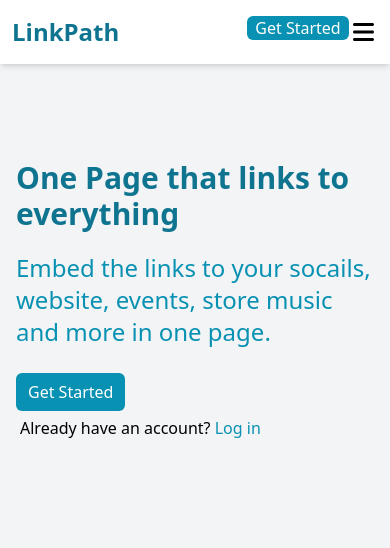
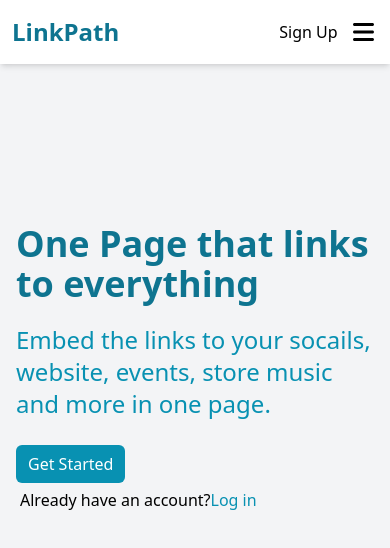
Before and after one commit to JosephChuksN/linkPath, a React (Create React App) app: page / in a window 390 px wide. Shown: the top 548 px of the page. Built offline with nearby package versions, Linux system fonts and the light colour scheme; what @ngneat/falso would draw is missing.

Commit message:
Built modal for delete confirmation and data retrival

```diff
--- a/src/Components/Dashboard/Pages/LinkPage.jsx
+++ b/src/Components/Dashboard/Pages/LinkPage.jsx
@@ -1,43 +1,34 @@
 import React, {useState, useRef} from 'react'
 import LinkPageData from './LinkPageData'
 import { useNavigate } from 'react-router'
-import {v4 as uuidv4} from 'uuid'
 import { useAuth } from '../../../Context/AppContext'
 import { FontAwesomeIcon } from '@fortawesome/react-fontawesome'
 import { faLink, faEye } from '@fortawesome/free-solid-svg-icons'
+import { Spinner } from 'flowbite-react'
 
 
 
 const LinkPage = ({siteData, setSiteData}) => {
-const { CreateSitelink, links, } = useAuth()
+
+  const { CreateSitelink, links, loading } = useAuth()
   const formRef = useRef()
   const [input, setInput] = useState("")
   const navigate = useNavigate()
-  // const [siteLink, setLink] = useState([{siteData}])
-
-
-const addNewSite = (siteName, siteLink, siteImg) =>{ return setSiteData([...siteData, {id:uuidv4(), siteName, siteLink, siteImg}])}
 
 
 //adds new link
   const handleAddLink = async (e) => {
     e.preventDefault()
 
-
    //extracts Url hostname
-  var siteName = new URL(input).hostname.replace("www", "")
+  var siteName = new URL(input).hostname.replace("www.", "")
   let siteLink = input
   let siteImg = ""
   CreateSitelink(siteLink, siteName)
-  addNewSite(siteName, siteLink, siteImg)
   setInput('')
 
-
  }
-const handleNavigate = () =>{
-  return navigate("/preview")
-}
-
+  const handleNavigate = () =>{ return navigate("/preview")}
 
 
   return (
@@ -56,23 +47,39 @@
              required
             />
             </span>
-            <button type='submit'  className='bg-cyan-600 text-white p-3 rounded-r-xl md:rounded-full flex'>Add <span className='hidden md:block ml-1'>New Link</span></button>
+            <button type='submit'  className='bg-cyan-600 text-white p-3 rounded-r-xl md:rounded-full flex'>
+            Add <span className='hidden md:block ml-1'>
+            New Link
+               </span>
+            </button>
       </div>
     </div>
  </form>
+
  <div className='flex flex-col items-center justify-center w-[100%]'>{
+  loading?
+  <div className='flex w-full top-0 z-20  flex-wrap items-center gap-2 justify-center h-full'>
+    <span className='text-4xl text-cyan-600'><Spinner
+      aria-label="Extra large spinner example"
+      size="xl"
+      color="success"
+    />Retriving Data</span>
+  </div>:
     links.map((data)=>(
      <LinkPageData
       key={data._id}
       siteInfo={data}
       siteData={siteData}
-
       setSiteData={setSiteData}  />
-  ))
-     }
+     ))}
  </div>
 
-<span onClick={handleNavigate} className=' lg:hidden absolute bottom-2 rounded-full left-40 bg-cyan-600 text-white p-2 flex gap-2 items-center text-xl '><span className='text-sm'><FontAwesomeIcon icon={faEye} /></span>  Check</span>
+ <span onClick={handleNavigate} className=' lg:hidden absolute bottom-2 rounded-full left-40 bg-cyan-600 text-white p-2 flex gap-2 items-center text-xl '>
+    <span className='text-sm'>
+     <FontAwesomeIcon icon={faEye} />
+    </span>
+     Check
+ </span>
 
 </div>
   )
--- a/src/Components/Dashboard/Pages/LinkPageData.jsx
+++ b/src/Components/Dashboard/Pages/LinkPageData.jsx
@@ -7,11 +7,11 @@
 
 
 const LinkPageData = ({siteInfo, siteData, setSiteData}) => {
+
 const id = siteInfo._id
 const {editLinks, deleteLink}= useAuth()
 const imgInputRef = useRef()
-
-
+const [showDelete, setShowDelete] = useState(false)
 const [siteName, setSiteName] = useState(siteInfo.siteName)
 const [siteLink, setSiteLink] = useState(siteInfo.siteLink)
 const [siteImg, setSiteImg]   = useState(siteInfo.siteImg)
@@ -24,15 +24,12 @@
   deleteLink(id)
 )
 
+const handleShowDeleteModal = ()=>{ setShowDelete(!showDelete)}
 
 useEffect( ()=>{
-//   const editedInfo = {id, siteName, siteLink, siteImg}
-//  const handleEdit = (id, editedInfo)=>{ setSiteData(siteData.map(details => details.id === id ? editedInfo : details))}
-const editData =  ()=>{
+   const editData =  ()=>{
     editLinks(id, siteLink, siteName)
-   console.log(id)
-}
-
+    }
  return  editData
 }, [siteName, siteLink, siteImg])
 
@@ -42,6 +39,8 @@
 
 <>
 <div className='flex items-center justify-center px-1 py-2  w-full  lg:w-3/4'>
+
+
   <div className='flex items-center shadow-md border w-full rounded md:w-[70%] p-5 gap-3 justify-between'>
 
     <div className='flex gap-5'>
@@ -74,11 +73,23 @@
     </div>
 
            <div className='h-full'>
-              <span onClick={handleDelete} className=' text-slate-300 z-10'><FontAwesomeIcon icon={faTrash} /></span>
+              <span onClick={handleShowDeleteModal} className=' text-slate-300 z-10'><FontAwesomeIcon icon={faTrash} /></span>
            </div>
   </div>
 
 </div>
+{showDelete ? <div className='flex w-full h-screen top-0 z-20 bg-black/10 flex-wrap items-center gap-2 justify-center absolute'>
+<div className='w-3/5 md:w-1/5 bg-white flex flex-col gap-6 md:gap-4 justify-center items-center md:p-5 p-8 rounded-lg shadow-lg border'>
+ <span className='text-red-600 text-xl'>Delete this link</span>
+ <span className='flex gap-5'>
+  <button  onClick={handleShowDeleteModal} className='hover:bg-cyan-600/60 bg-cyan-600 text-white p-1 rounded-md transition-all duration-200 delay-200'>Cancel</button>
+  <button onClick={handleDelete} className='hover:bg-red-600/60 bg-red-600 text-white p-1 rounded-md transition-all duration-200 delay-200'>Delete</button>
+ </span>
+</div>
+</div> : null
+
+}
+
 
     </>
 
--- a/src/Components/Homepage/Homebody.jsx
+++ b/src/Components/Homepage/Homebody.jsx
@@ -7,18 +7,32 @@
 
 
 const Homebody = () => {
+
   const { user } = useAuth()
-  return (
-    <div className='flex flex-col gap-3 lg:flex-row px-3 py-4 lg:px-28 lg:py-14 w-full'>
-<div className='pt-20 md:py-16 lg:w-1/2 px-1 flex flex-col gap-5'>
-    <span className='font-bold  text-3xl md:text-6xl md:leading-normal text-cyan-700 '>One Page that links to everything</span>
+
+return (
+<div className='flex flex-col gap-3 lg:flex-row px-3 py-4 lg:px-28 lg:py-14 w-full'>
+
+<div className='pt-36 md:py-16 lg:w-1/2 px-1 flex flex-col gap-5'>
+    <span className='font-bold  text-4xl md:text-6xl md:leading-normal text-cyan-700 '>One Page that links to everything</span>
     <span className='font-normal text-2xl text-cyan-600'>Embed the links to your socails, website, events, store music and more in one page.</span>
-    <div className='py-3  space-y-2'>
-   <Link to={user? "dashboard" : "signup"}><span className='bg-cyan-600 px-3 py-2 rounded-md text-white lg:text-2xl hover:bg-cyan-600/80 transition-all delay-150 duration-500 ease-in-out '>Get Started</span></Link>
-     <div className='p-1'>   <span>Already have an account?</span> <Link to={user? "dashboard" : "login"}><span className='text-cyan-600 hover:underline transition-all delay-300 duration-500 ease-in-out'>Log in</span></Link></div>
-    </div>
+
+  <div className='py-3  space-y-2'>
+         <Link to={user? "dashboard" : "signup"}>
+         <span className='bg-cyan-600 px-3 py-2 rounded-md text-white lg:text-2xl hover:bg-cyan-600/80 transition-all delay-150 duration-500 ease-in-out '>
+         Get Started</span>
+         </Link>
+   <div className='p-1'>
+         <span>Already have an account?</span>
+         <Link to={user? "dashboard" : "login"}>
+         <span className='text-cyan-600 hover:underline transition-all delay-300 duration-500 ease-in-out'>
+         Log in</span>
+         </Link>
+   </div>
+  </div>
 </div>
-    </div>
+
+</div>
   )
 }
 
--- a/src/Components/Homepage/Navbar.jsx
+++ b/src/Components/Homepage/Navbar.jsx
@@ -18,9 +18,9 @@
   return (
     <>
  <div className={`bg-white md:flex justify-between px-3 py-4 lg:px-28 lg:py-5 ${show? "shadow-none" : "shadow-md"} lg:shadow-none`}>
-   <div className='flex gap-32'>
+   <div className='flex gap-40'>
    <span className='font-bold text-2xl flex items-center text-cyan-700'>LinkPath</span>
-   <Link to={user? "dashboard" : "signup"}  ><span className='md:hidden flex items-center text-white bg-cyan-600  px-2 rounded-md'>Get Started</span></Link>
+   <Link to={user? "dashboard" : "signup"}  className='md:hidden flex items-center text-black font-medium '  ><span>Sign Up</span></Link>
    </div>
 
    <div className='md:flex '>
@@ -29,7 +29,7 @@
     <li className='pl-3 py-3'>About</li>
     <li className='pl-3 py-3'>Services</li>
     <li className='pl-3 py-3'>Contact</li>
-    <Link to={user? "dashboard" : "signup"}><li className='pl-3 py-3 hidden md:block'><span className='bg-cyan-600 px-3 py-2 rounded-md text-white'>Get Started</span></li></Link>
+    <Link to={user? "dashboard" : "signup"}><li className='pl-3 py-3 hidden md:block'><span className='bg-cyan-600 px-3 py-2 rounded-md text-white'>Sign Up</span></li></Link>
   </ul>
    </div>
 
--- a/src/Components/Login.jsx
+++ b/src/Components/Login.jsx
@@ -83,6 +83,7 @@
   <Spinner
     aria-label="Extra large spinner example"
     size="xl"
+    color="success"
   />
 </div>
     </>
--- a/src/Context/AppContext.js
+++ b/src/Context/AppContext.js
@@ -156,8 +156,10 @@
 
 const deleteLink = async (id)=>{
   try {
+    setLoading(true)
     await authFetch.delete(`/links/${id}`)
     await  getLinks()
+    setLoading(false)
    } catch (error) {
      console.log(error)
    }
```
Also changed, not shown: src/Components/Signup.jsx (+3 -15 lines). Lines whose indentation alone changed are shown as unchanged.
